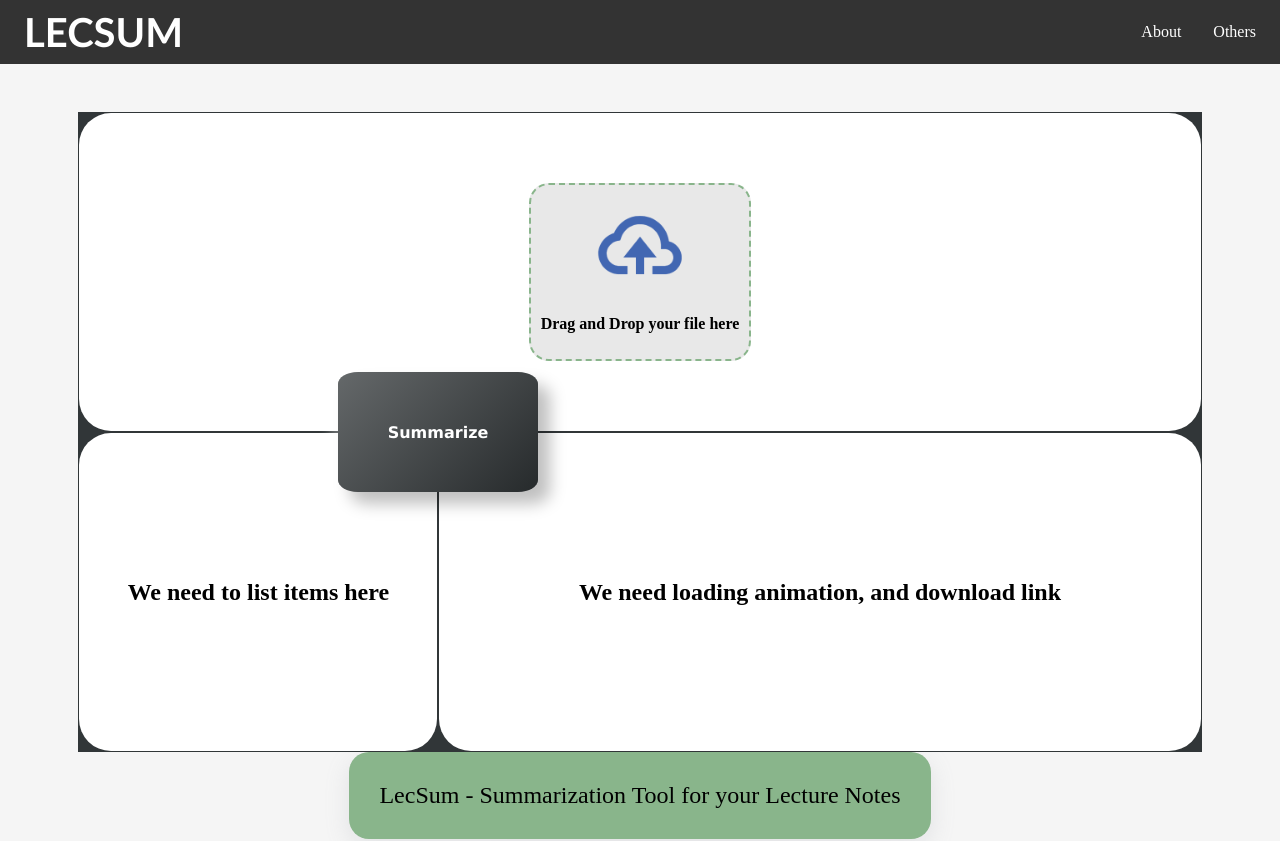
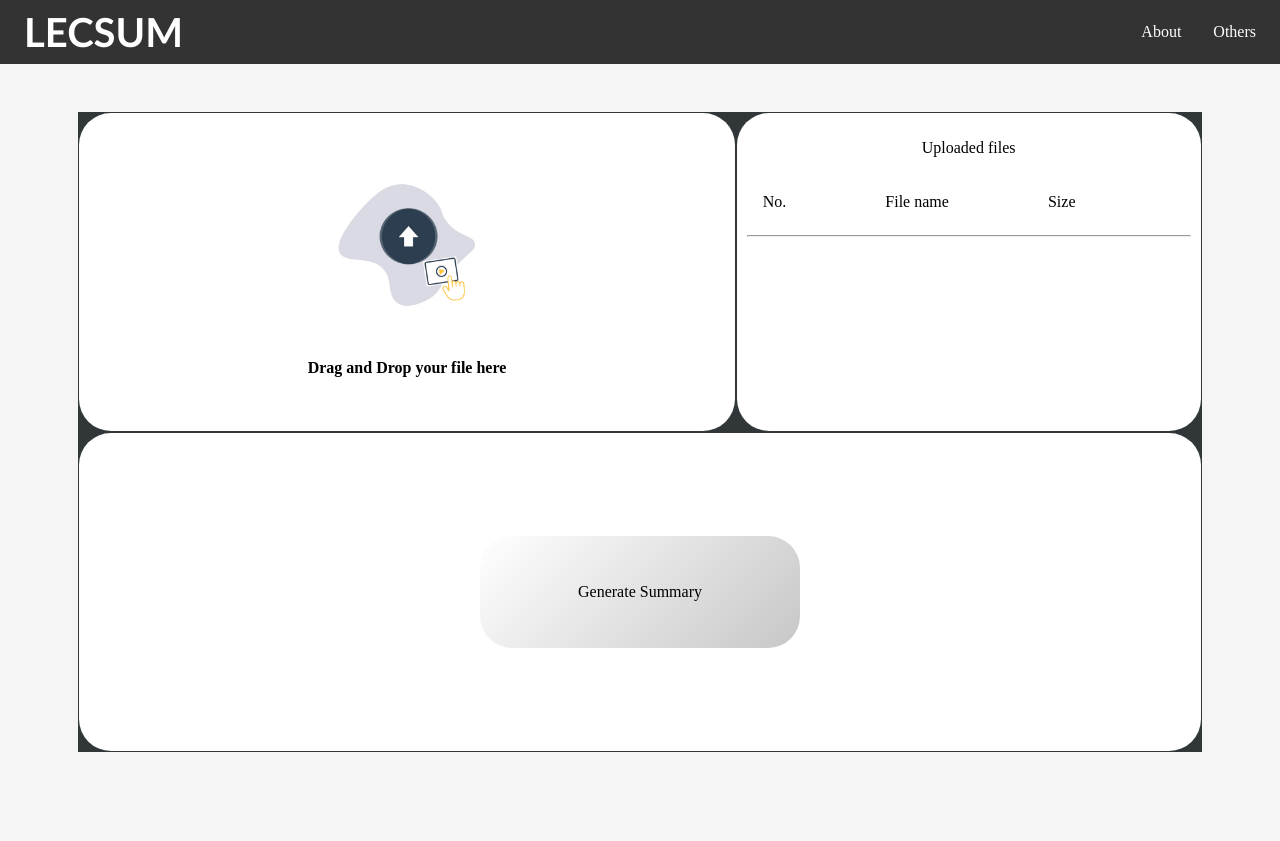
Before and after one commit to NishantNepal1/LecSum, a React (Create React App) app in the folder frontend/: page / in a window 1280 px wide. Shown: the top 841 px of the page. After the commit the page ends 800 px from the top, so only its background shows below. Built offline with nearby package versions, Linux system fonts and the light colour scheme.

Commit message:
new design

```diff
--- a/frontend/src/API/NLP.js
+++ b/frontend/src/API/NLP.js
@@ -5,8 +5,8 @@ import {saveAs} from "file-saver"
 export class NLPapi extends BaseAPI {
   constructor(props) {
     super(props)
-    this.baseUrl = `http://localhost:3001/lecsum/api`
-    // this.baseUrl = `http://localhost:3000/`
+    // this.baseUrl = `http://localhost:3001/lecsum/api`
+    this.baseUrl = `http://localhost:3000/`
   }
 
   // **** API for Downloading Summarized File ****
--- a/frontend/src/components/drop-file-input/DropFileInput.js
+++ b/frontend/src/components/drop-file-input/DropFileInput.js
@@ -4,7 +4,7 @@ import PropTypes from 'prop-types'
 import "./drop-file-input.css"
 
 import { ImageConfig } from "../../config/ImageCongif";
-import uploadImg from "../../assets/cloud-upload-regular-240.png"
+import uploadImg from "../../assets/upload.gif"
 import MessageBox from "../messagebox/messagebox";
 export default class DropFileInput extends React.Component{
   constructor(props) {
@@ -15,20 +15,11 @@ export default class DropFileInput extends React.Component{
     }
   }
   uploadFiles = (files) => {
-    if (this.state.files_list.length + files.length > 5) {
-      this.setState({limitFilesMsgBox: true})
-      return
-    }
-    let files_list = this.state.files_list
-    for (let i = 0; i < files.length; i++){
-      if (!files_list.includes(files[i])) {
-        files_list.push(files[i])
-      }
-    }
-    this.setState({
-      files_list: files_list
-    })
-    this.props.uploadFiles(files_list)
+    // if (this.state.files_list.length + files.length > 5) {
+    //   this.setState({limitFilesMsgBox: true})
+    //   return
+    // }
+    this.props.uploadFiles(files)
   }
   deleteFromFiles = (item, index) => {
     let files_list = this.state.files_list
@@ -80,39 +71,7 @@ export default class DropFileInput extends React.Component{
             onChange={(event) => this.uploadFiles(event.target.files)}
           />
         </div>
-        {
-          this.state.files_list.length > 0 &&
-          <div className="drop-files-preview">
-            <p className="drop-file-preview__title">
-              Uploaded files
-            </p>
-            {
-              this.state.files_list.map((item, index)=>
-                <div
-                  key={index}
-                  className = "drop-file-preview__item"
-                >
-                  <img
-                    src={ImageConfig[item.type.split("/")[1] ||
-                    ImageConfig['default']]}
-                    alt=""
-                  />
-                  <div className="drop-file-preview__item__info">
-                    <p>{item.name}</p>
-                    {/* <p>{item.size}</p> */}
-                  </div>
-                  <span
-                    className="drop-file-preview__item__del"
-                    onClick={()=>this.deleteFromFiles(item, index)}
-                  >
-                    x
-                  </span>
-                </div>
-              )
-            }
-          </div>
-        }
-        {this.renderLimitMsgBox()}
+        {/* {this.renderLimitMsgBox()} */}
       </div>
     )
   }
--- a/frontend/src/components/drop-file-input/drop-file-input.css
+++ b/frontend/src/components/drop-file-input/drop-file-input.css
@@ -2,14 +2,14 @@
   position: relative;
   /* width: 400px;
   height: 200px; */
-  border: 2px dashed rgb(137, 181, 139);
-  border-radius: 20px;
+  /* border: 2px dashed rgb(137, 181, 139);
+  border-radius: 20px; */
 
   display: flex;
   align-items: center;
   justify-content: center;
 
-  background-color: rgba(128, 128, 128, 0.182);
+  /* background-color: rgba(128, 128, 128, 0.182); */
 }
 
 .drop-file-input input {
@@ -35,12 +35,13 @@
 }
 
 .drop-file-input__label img {
-  width: 100px;
+  width: 250px;
 }
 
-.drop-file-preview {
+.drop-files-preview {
   position: relative;
-  /* margin-top: 30px; */
+  height: 500px;
+  overflow-y: auto;
 }
 
 .drop-file-preview p {
--- a/frontend/src/pages/Home.js
+++ b/frontend/src/pages/Home.js
@@ -2,6 +2,7 @@ import React from "react"
 import { NLPapi } from "../API/NLP"
 import DropFileInput from "../components/drop-file-input/DropFileInput"
 import MessageBox from "../components/messagebox/messagebox"
+import { ImageConfig } from "../config/ImageCongif"
 import "./home.css"
 
 
@@ -22,7 +23,20 @@ export default class Home extends React.Component{
 
 
   uploadFiles = (files) =>{
-    this.setState({files_list: files})
+    if (this.state.files_list.length + files.length > 5) {
+      alert("You cannot upload more than 5 files")
+      return
+    }
+    let files_list = this.state.files_list
+    for (let i = 0; i < files.length; i++){
+      if (!files_list.includes(files[i])) {
+        files_list.push(files[i])
+      }
+    }
+    this.setState({
+      files_list: files_list
+    })
+    // this.setState({files_list: files})
   }
 
 
@@ -90,13 +104,19 @@ export default class Home extends React.Component{
       console.error(e)
     }
   }
-
+  deleteFromFiles = (item, index)=>{
+    let files_list = this.state.files_list
+    if (index > -1) {
+      files_list.splice(index, 1);
+    }
+    this.setState({files_list: files_list})
+  }
 
   render(){
     return(
       <div className="main-view">
         <div className="main-container">
-          <div id = "main_btn" className={`main_btn ${this.state.clicked ? "animation_btn loader": `sum-button slide-in-bck-center`}`}
+          {/* <div id = "main_btn" className={`main_btn ${this.state.clicked ? "animation_btn loader": `sum-button slide-in-bck-center`}`}
             onClick={(e) =>  {
               e.preventDefault();
 
@@ -118,7 +138,7 @@ export default class Home extends React.Component{
               </div>
             }
 
-          </div>
+          </div> */}
           <div className="frame frame1 slide-in-top">
             <div className="frame-1-1">
               <DropFileInput
@@ -130,17 +150,50 @@ export default class Home extends React.Component{
 
           <div className="frame frame2 slide-in-right">
             <div className="frame-2-1">
-              <h2>We need to list items here</h2>
+                <p className="drop-file-preview__title">
+                  Uploaded files
+                </p>
+                <div className="uploaded-files">
+                  <p>No.</p>
+                  <p>File name</p>
+                  <p>Size</p>
+                  <p></p>
+                </div>
+                <hr></hr>
+                {
+                  this.state.files_list.map((item, index)=>
+                    <div
+                      key={index}
+                      className = "frame-2-1__item"
+                    >
+                      <p>{index+1}</p>
+                      <p>{item.name}</p>
+                      <p>{`${(item.size / (1024*1024)).toFixed(2)} mb`}</p>
+                      <p
+                        className="frame-2-1__item__del"
+                        onClick={()=>this.deleteFromFiles(item, index)}
+                      >
+                        x
+                      </p>
+                    </div>
+                  )
+                }
             </div>
           </div>
 
           <div className="frame frame3 slide-in-left">
-            <div className="frame-2-1">
-              <h2>We need loading animation, and download link</h2>
+            <div className="frame-2-2">
+              {/* <h2>We need loading animation, and download link</h2> */}
+              <div
+                className="sum-button-inner"
+                onClick={this.downloadFile}
+              >
+                Generate Summary
+              </div>
             </div>
           </div>
         </div>
-        <div className="description ">
+        {/* <div className="description ">
           LecSum - Summarization Tool for your Lecture Notes
         </div>
         <div className="box">
@@ -182,17 +235,17 @@ export default class Home extends React.Component{
               close
             </button>
           </MessageBox>
-        </div>
-        <div className="box">
+        </div> */}
+        {/* <div className="box">
           <h2>{`${this.state.downloadLink ? "Your summarization is ready" : ""}`}</h2>
-        </div>
+        </div> */}
 
-        <button
+        {/* <button
             className="button"
             onClick={this.downloadFile}
           >
             Download Summarization
-          </button>
+          </button> */}
       </div>
     )
   }
--- a/frontend/src/pages/home.css
+++ b/frontend/src/pages/home.css
@@ -77,8 +77,8 @@
   position: relative;
   display: grid;
   grid-template-areas:
-    'frame-1 frame-1 frame-1 frame-1'
-    'frame-2 frame-2 frame-3 frame-3';
+    'frame-1 frame-1 frame-1 frame-2'
+    'frame-3 frame-3 frame-3 frame-3';
 
   grid-template-rows: repeat(2, 50%);
   grid-template-columns: 240px 120px auto auto;
@@ -109,12 +109,13 @@
 }
 
 .sum-button-inner {
-  height: inherit;
-  width: inherit;
+  height: 7rem;
+  width: 20rem;
   border-radius: inherit;
   text-align: center;
   display: grid;
   place-items: center;
+  cursor: pointer;
   /* background-color: red; */
   background: linear-gradient(-45deg, rgba(0,0,0,0.22), rgba(255,255,255,0.25));
   transition: 0.4s all;
@@ -126,7 +127,13 @@
   /* background: linear-gradient(135deg, rgba(0,0,0,0.22), rgba(255,255,255,0.25)); */
 }
 
-
+.uploaded-files{
+  display: flex;
+  flex-direction: row;
+  justify-content: space-between;
+  padding-left: 1rem;
+  padding-right: 1rem;
+}
 .animation_btn {
   position: absolute;
   bottom: 25%;
@@ -171,11 +178,40 @@
   border-radius: 2rem;
   width: 100%;
   height: 100%;
+  align-items: center;
+  overflow-y: auto;
+  position: relative;
+  padding: 10px;
+}
+.frame-2-2{
+  background-color: white;
+  border-radius: 2rem;
+  width: 100%;
+  height: 100%;
   display: flex;
+  align-items: center;
   justify-content: center;
-  align-items: center;
+  overflow-y: auto;
+  position: relative;
+  padding: 10px;
 }
-
+.frame-2-1 p {
+  font-weight: 500;
+}
+.frame-2-1__item{
+  position: relative;
+  display: flex;
+  flex-direction: row;
+  justify-content: space-between;
+  /* align-content: space-between; */
+  padding-left: 1rem;
+  padding-right: 1rem;
+  border-radius: 20px;
+  /* margin: 0 -1em; */
+}
+.frame-2-1__item__del{
+  cursor: pointer;
+}
 .frame3 {
   grid-area: frame-3;
 }
```
Also changed, not shown: frontend/src/assets/upload.gif (added).
